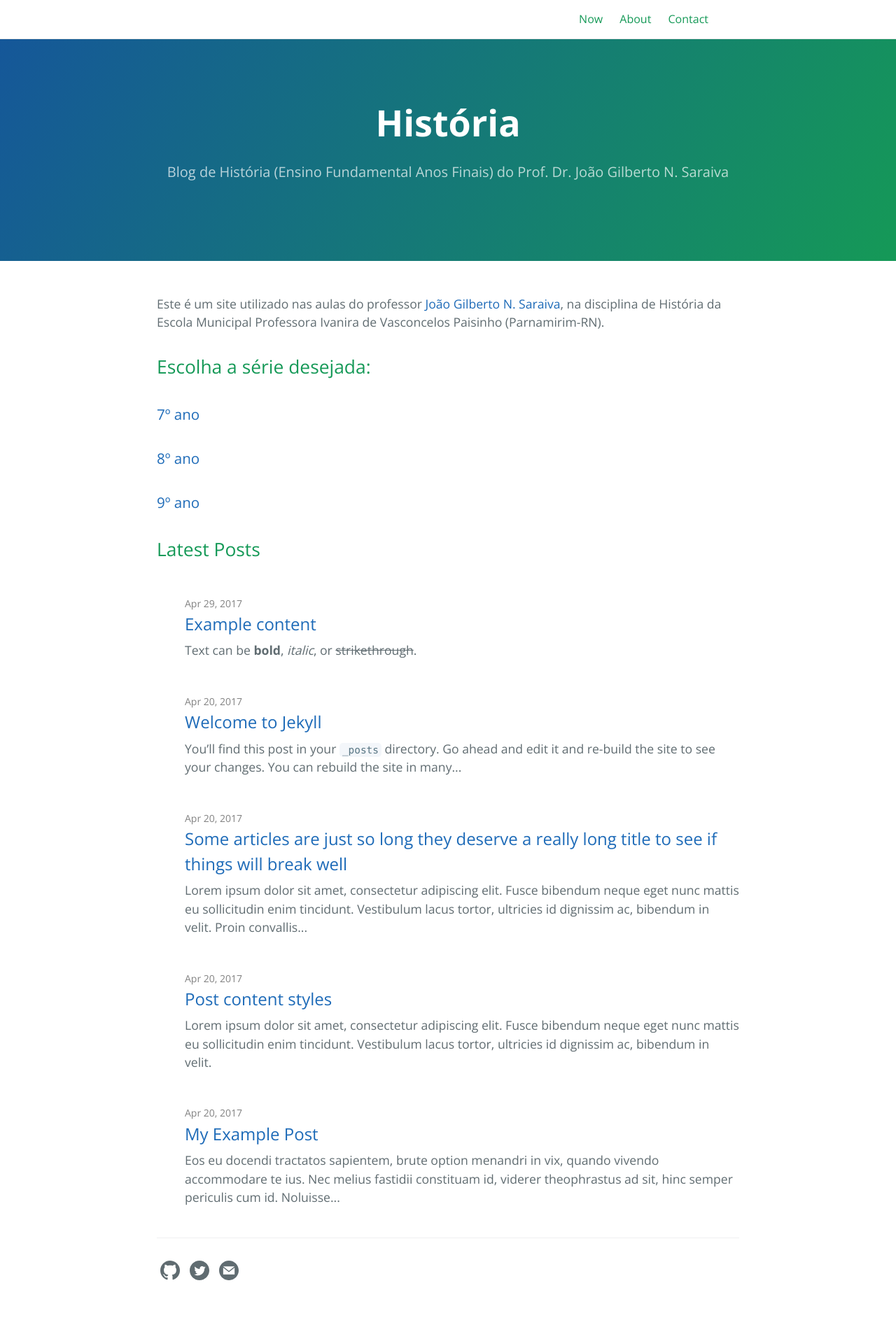
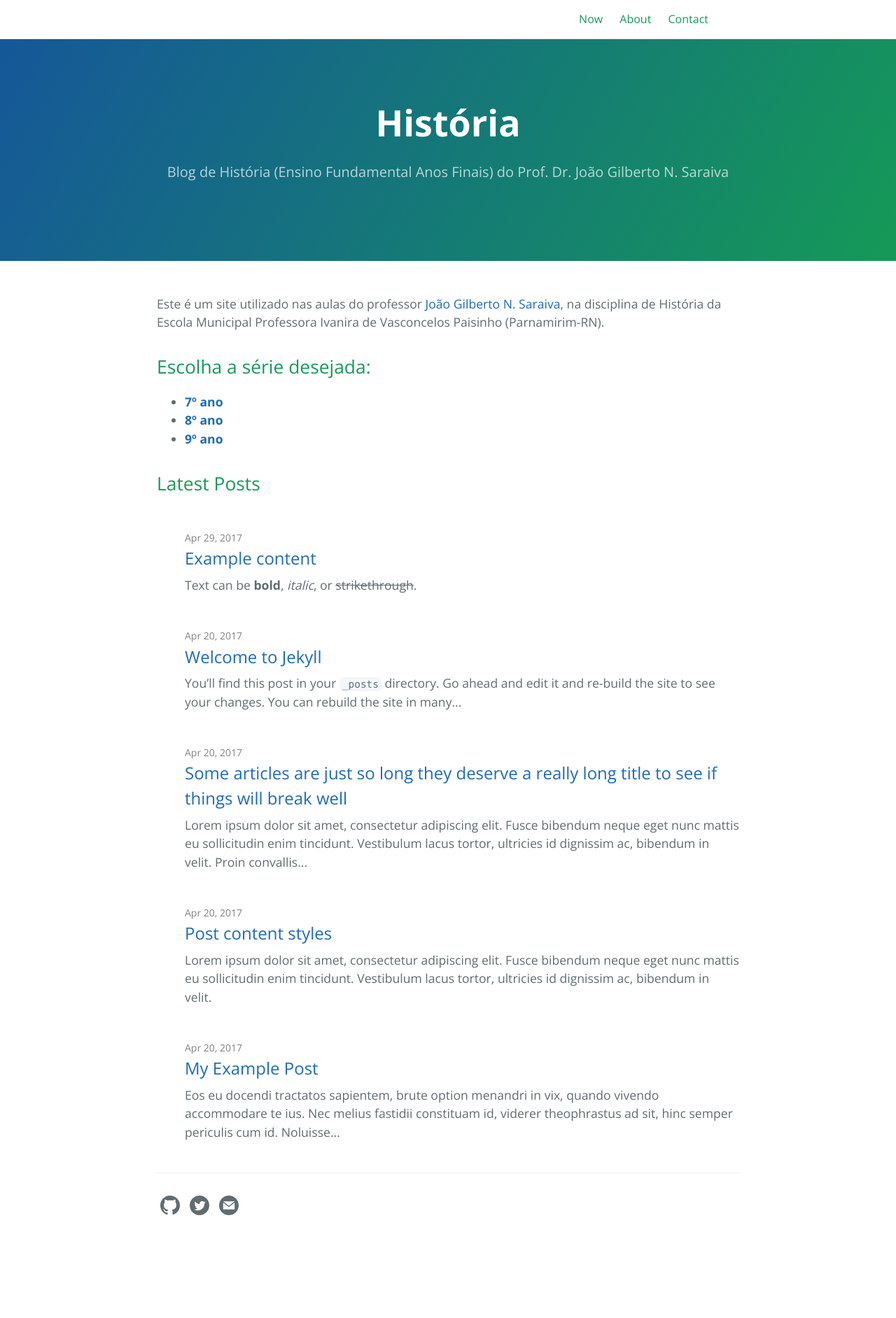
Before and after one commit to 0jonjo/arcada, a Jekyll site: the page built from index.md, in a window 1280 px wide. Shown: the whole page at 70% size. Built offline with Jekyll 4.4.1, drawn with Linux system fonts in a browser that asks for light colours; after the commit the page ends 1791 px from its top, so only the background shows below that.

```diff
--- a/index.md
+++ b/index.md
@@ -12,6 +12,6 @@ Este é um site utilizado nas aulas do professor [João Gilberto N. Saraiva](0jo
 
 ## Escolha a série desejada:
 
-### [7º ano]()
-### [8º ano]()
-### [9º ano]()
+- **[7º ano]()**
+- **[8º ano]()**
+- **[9º ano]()**
```
